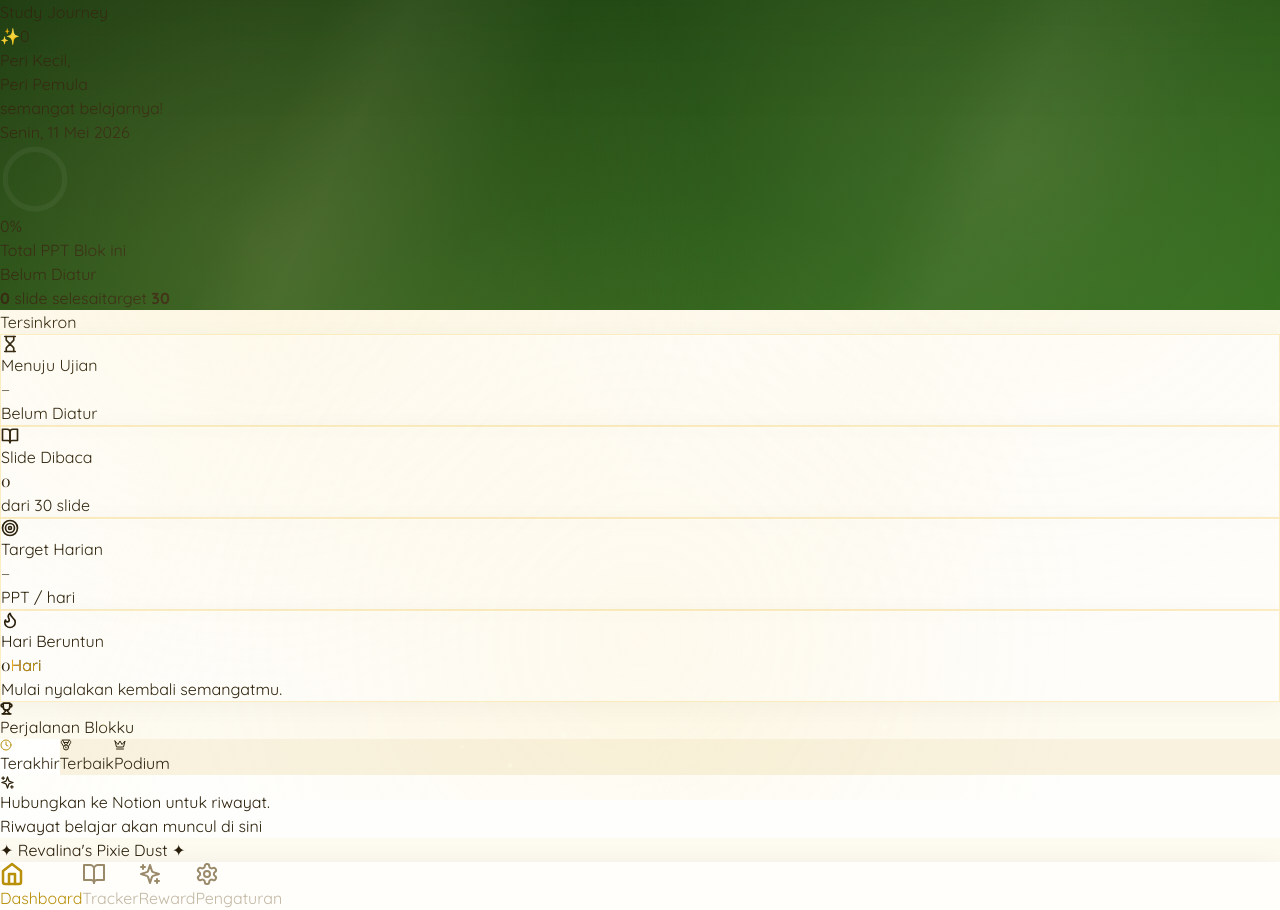
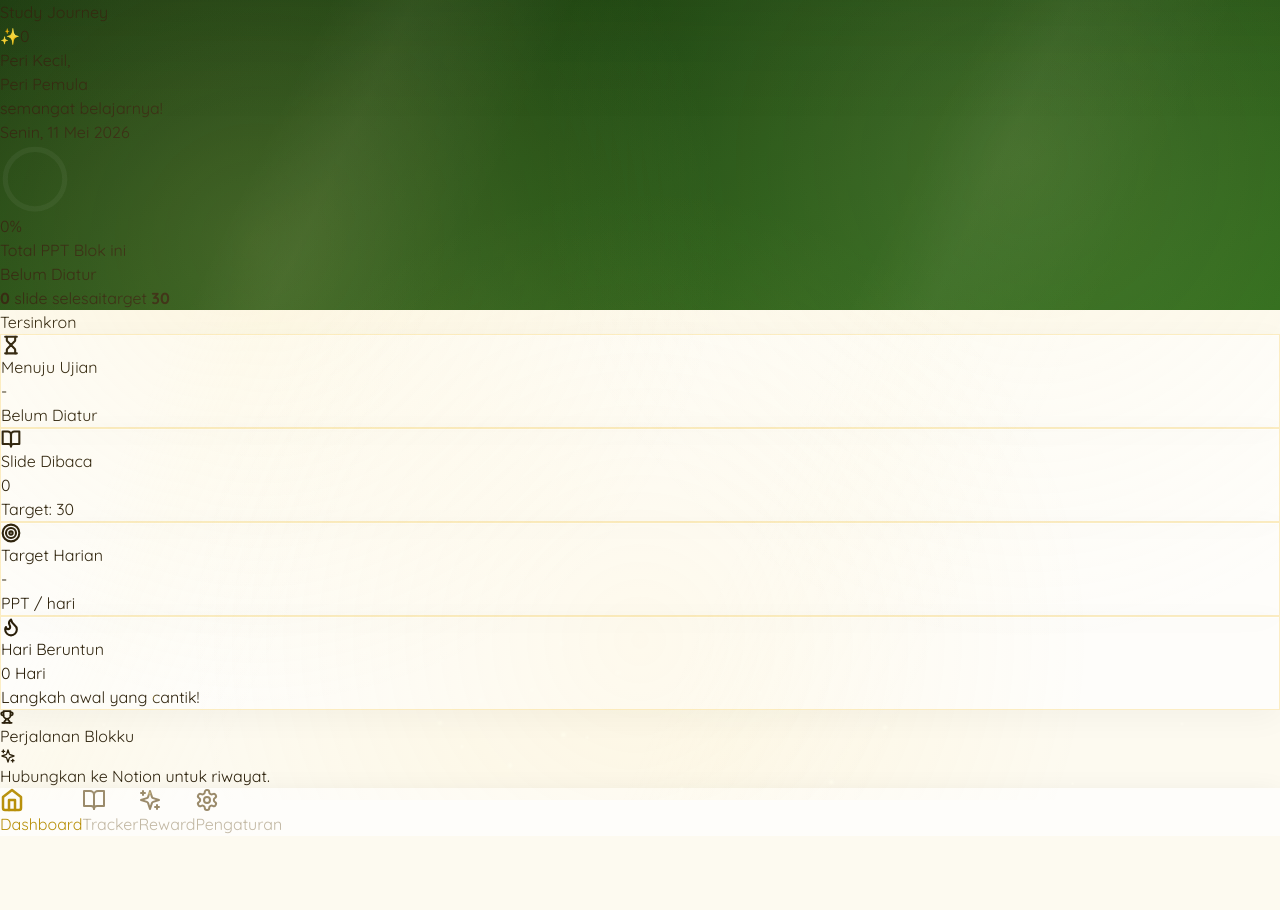
Before and after one commit to njbmaliangkay30/RevalinaStudyJournal, a React (Vite) app: page / in a window 1280 px wide. After the commit the page ends 836 px from the top, so only its background shows below. Built offline with nearby package versions, Linux system fonts and the light colour scheme; a web font is replaced by a local one.

Commit message:
Update Dashboard.tsx

```diff
--- a/src/pages/Dashboard.tsx
+++ b/src/pages/Dashboard.tsx
@@ -1,86 +1,28 @@
-import React, { useMemo, useState } from 'react';
+import React, { useMemo } from 'react';
 import { motion } from 'framer-motion';
 import { useAppStore } from '../store/useAppStore';
 import { useTranslation } from '../lib/i18n';
 import { Hourglass, BookOpen, Target, Flame, Trophy, Clock, Medal, Crown, Sparkles } from 'lucide-react';
 
-const containerVariants = {
-  hidden: { opacity: 0 },
-  visible: { opacity: 1, transition: { staggerChildren: 0.08 } }
-};
+const containerVariants = { hidden: { opacity: 0 }, visible: { opacity: 1, transition: { staggerChildren: 0.1 } } };
+const cardVariants = { hidden: { opacity: 0, y: 20 }, visible: { opacity: 1, y: 0, transition: { type: "spring", stiffness: 300, damping: 24 } } };
 
-const cardVariants = {
-  hidden: { opacity: 0, y: 18 },
-  visible: { opacity: 1, y: 0, transition: { type: "spring", stiffness: 320, damping: 26 } }
-};
+interface CardProps { title: string; value: React.ReactNode; subtitle: string; icon: React.ElementType; gradientClass: string; isHalf?: boolean; isActiveAction?: boolean; }
 
-interface CardProps {
-  title: string;
-  value: React.ReactNode;
-  subtitle: string;
-  icon: React.ElementType;
-  gradientClass: string;
-  isHalf?: boolean;
-  isActiveAction?: boolean;
-  badge?: string;
-}
-
-const FairyGlassCard: React.FC<CardProps> = ({
-  title, value, subtitle, icon: Icon, gradientClass, isHalf, isActiveAction, badge
-}) => (
-  <motion.div
-    variants={cardVariants}
-    whileHover={{ y: -4, scale: 1.02 }}
-    whileTap={{ scale: 0.975 }}
-    className={`group relative overflow-hidden rounded-[22px] p-4 backdrop-blur-xl transition-shadow duration-500 hover:shadow-2xl cursor-pointer ${
-      isHalf ? 'col-span-1' : 'col-span-2'
-    }`}
-    style={{
-      backgroundColor: 'var(--bg-card)',
-      border: '1px solid var(--border-card)',
-      boxShadow: '0 4px 24px rgba(0,0,0,0.04), inset 0 1px 0 rgba(255,255,255,0.6)',
-    }}
-  >
-    {/* Glow hover */}
-    <div className={`absolute -inset-6 opacity-0 group-hover:opacity-20 transition-opacity duration-700 blur-3xl rounded-full bg-gradient-to-br ${gradientClass} pointer-events-none`} />
-
-    {/* Header kartu */}
-    <div className="flex items-center justify-between mb-3 relative z-10">
-      <div className="flex items-center gap-2.5">
-        <div className={`flex items-center justify-center w-9 h-9 rounded-[12px] bg-gradient-to-br ${gradientClass} shadow-[inset_0_-2px_8px_rgba(0,0,0,0.2),0_4px_12px_rgba(0,0,0,0.1)]`}>
-          <Icon
-            size={18}
-            strokeWidth={isActiveAction ? 2.8 : 2.2}
-            className={`text-white drop-shadow-md ${isActiveAction ? 'animate-[bounce_2s_ease-in-out_infinite]' : ''}`}
-          />
-        </div>
-        <h3 className="text-[9px] font-bold uppercase tracking-[0.22em] text-[var(--text-soft)]">
-          {title}
-        </h3>
+const FairyGlassCard: React.FC<CardProps> = ({ title, value, subtitle, icon: Icon, gradientClass, isHalf, isActiveAction }) => (
+  <motion.div variants={cardVariants} whileHover={{ y: -4, scale: 1.02 }} whileTap={{ scale: 0.98 }}
+    className={`group relative overflow-hidden rounded-[24px] p-5 backdrop-blur-xl transition-shadow duration-500 hover:shadow-2xl cursor-pointer ${isHalf ? 'col-span-1' : 'col-span-2'}`}
+    style={{ backgroundColor: 'var(--bg-card)', border: '1px solid var(--border-card)', boxShadow: '0 8px 32px rgba(0,0,0,0.04), inset 0 1px 0 rgba(255,255,255,0.4)' }}>
+    <div className={`absolute -inset-4 opacity-0 group-hover:opacity-25 transition-opacity duration-1000 blur-2xl rounded-full bg-gradient-to-br ${gradientClass} pointer-events-none`} />
+    <div className="flex items-center gap-3 mb-4 relative z-10">
+      <div className={`flex items-center justify-center w-10 h-10 rounded-[14px] bg-gradient-to-br ${gradientClass} shadow-[inset_0_-2px_10px_rgba(0,0,0,0.2)]`}>
+        <Icon size={20} strokeWidth={isActiveAction ? 3 : 2.5} className={`text-white drop-shadow-sm ${isActiveAction ? 'animate-[bounce_2s_infinite]' : ''}`} />
       </div>
-      {badge && (
-        <span className="text-[8px] font-bold uppercase tracking-wider px-2 py-0.5 rounded-full bg-[var(--gold-pale)] text-[var(--gold-dark)] border border-[var(--gold-light)]/40">
-          {badge}
-        </span>
-      )}
+      <h3 className="text-[10px] font-bold uppercase tracking-[0.2em] text-[var(--text-soft)]">{title}</h3>
     </div>
-
-    {/* Nilai + subtitle */}
     <div className="flex flex-col relative z-10">
-      <div
-        className={`${isHalf ? 'text-[28px]' : 'text-[32px]'} font-extrabold leading-none tracking-tight flex items-baseline gap-1`}
-        style={{
-          fontFamily: 'var(--serif)',
-          background: 'linear-gradient(135deg, var(--text-dark) 0%, var(--text-mid) 100%)',
-          WebkitBackgroundClip: 'text',
-          WebkitTextFillColor: 'transparent',
-        }}
-      >
-        {value}
-      </div>
-      <div className="text-[10.5px] font-semibold mt-1.5 tracking-wide text-[var(--text-soft)]">
-        {subtitle}
-      </div>
+      <div className={`${isHalf ? 'text-[28px]' : 'text-[34px]'} font-extrabold font-sans leading-none tracking-tight flex items-baseline gap-1 bg-clip-text text-transparent bg-gradient-to-br from-[var(--text-dark)] to-[var(--text-mid)] drop-shadow-sm`}>{value}</div>
+      <div className="text-[11px] font-semibold mt-2 tracking-wide text-[var(--text-soft)]">{subtitle}</div>
     </div>
   </motion.div>
 );
@@ -88,227 +30,42 @@ const FairyGlassCard: React.FC<CardProps> = ({
 export const Dashboard: React.FC = () => {
   const { t } = useTranslation();
   const { slides, target, blockEnd, pptDots } = useAppStore();
-  const [activeLeaderTab, setActiveLeaderTab] = useState<'recent' | 'best' | 'podium'>('recent');
-
   const doneCount = pptDots.filter(d => d.done).length;
 
   const examInfo = useMemo(() => {
-    if (!blockEnd) return {
-      val: "–", lbl: t('lbl_not_set'),
-      gradientClass: "from-gray-400 to-gray-500",
-      pacingVal: "–", pacingLbl: "PPT / hari",
-      isActive: false, badge: undefined,
-    };
-
-    const today = new Date(); today.setHours(0, 0, 0, 0);
-    const examDate = new Date(blockEnd); examDate.setHours(0, 0, 0, 0);
+    if (!blockEnd) return { val: "-", lbl: t('lbl_not_set'), gradientClass: "from-gray-400 to-gray-500", pacingVal: "-", pacingLbl: "PPT / hari", isActive: false };
+    const today = new Date(); today.setHours(0, 0, 0, 0); const examDate = new Date(blockEnd); examDate.setHours(0, 0, 0, 0);
     const diffDays = Math.ceil((examDate.getTime() - today.getTime()) / (1000 * 60 * 60 * 24));
     const sisaSlide = Math.max(0, target - doneCount);
 
-    if (diffDays > 0) {
-      return {
-        val: `${diffDays}`,
-        lbl: t('lbl_until_exam'),
-        gradientClass: diffDays > 7
-          ? "from-[#8ab4f8] to-[#3a5fc0]"
-          : diffDays > 3
-          ? "from-[#f5c842] to-[#e8a020]"
-          : "from-[#ff8a8a] to-[#e85050]",
-        pacingVal: sisaSlide > 0 ? Math.ceil(sisaSlide / diffDays).toString() : "✓",
-        pacingLbl: sisaSlide > 0 ? t('lbl_ppt_day') : "Selesai!",
-        isActive: diffDays <= 3,
-        badge: diffDays <= 3 ? "Mendesak!" : diffDays <= 7 ? "Segera" : undefined,
-      };
-    }
-
-    return {
-      val: "✓", lbl: t('lbl_exam_passed'),
-      gradientClass: "from-[#8ab4f8] to-[#3a5fc0]",
-      pacingVal: "✓", pacingLbl: "Misi selesai.",
-      isActive: false, badge: "Selesai",
-    };
+    if (diffDays > 0) return { val: `${diffDays} ${t('lbl_day')}`, lbl: t('lbl_until_exam'), gradientClass: diffDays > 3 ? "from-[#f5c842] to-[#e8a020]" : "from-[#ff8a8a] to-[#e85050]", pacingVal: sisaSlide > 0 ? Math.ceil(sisaSlide / diffDays).toString() : "Selesai", pacingLbl: sisaSlide > 0 ? t('lbl_ppt_day') : "Kerja bagus!", isActive: diffDays <= 3 };
+    else if (diffDays === 0) return { val: t('lbl_today'), lbl: t('lbl_show_wings'), gradientClass: "from-[#ff8a8a] to-[#e85050]", pacingVal: sisaSlide.toString(), pacingLbl: t('lbl_ppt_more'), isActive: true };
+    return { val: t('lbl_over'), lbl: t('lbl_exam_passed'), gradientClass: "from-[#8ab4f8] to-[#3a5fc0]", pacingVal: "Selesai", pacingLbl: "Misi selesai", isActive: false };
   }, [blockEnd, target, doneCount, t]);
 
   const streakInfo = useMemo(() => {
-    let streak = 0;
-    const d = new Date();
-    const fmt = (date: Date) => date.toISOString().split("T")[0];
-    const todayStr = fmt(d);
-    const yd = new Date(d); yd.setDate(yd.getDate() - 1);
-    const currStr = slides[todayStr] > 0 ? todayStr : slides[fmt(yd)] > 0 ? fmt(yd) : null;
-
-    if (currStr) {
-      const td = new Date(currStr + "T00:00:00");
-      while (slides[fmt(td)] > 0) { streak++; td.setDate(td.getDate() - 1); }
-    }
-
-    let gradientClass: string, subTxt: string;
-    if (streak >= 5)      { gradientClass = "from-[#ff7e5f] to-[#e85050]"; subTxt = t('lbl_streak_fire'); }
-    else if (streak >= 3) { gradientClass = "from-[#f5c842] to-[#e8a020]"; subTxt = t('lbl_streak_amber'); }
-    else if (streak > 0)  { gradientClass = "from-[#8ab4f8] to-[#3a5fc0]"; subTxt = t('lbl_streak_blue'); }
-    else                  { gradientClass = "from-gray-400 to-gray-500";    subTxt = t('lbl_streak_none'); }
-
-    return { streak, gradientClass, subTxt, isActive: streak >= 3 };
+    let streak = 0; const d = new Date(); const fmtISO = (date: Date) => date.toISOString().split("T")[0];
+    let currStr = slides[fmtISO(d)] > 0 ? fmtISO(d) : null;
+    if (currStr) { let tempD = new Date(currStr); while (slides[fmtISO(tempD)] > 0) { streak++; tempD.setDate(tempD.getDate() - 1); } }
+    return { streak, gradientClass: streak >= 3 ? "from-[#ff7e5f] to-[#e85050]" : "from-[#8ab4f8] to-[#3a5fc0]", subTxt: streak >= 3 ? t('lbl_streak_fire') : t('lbl_streak_blue'), isActive: streak >= 3 };
   }, [slides, t]);
 
-  const leaderTabs: { id: 'recent' | 'best' | 'podium'; icon: React.ElementType; label: string }[] = [
-    { id: 'recent', icon: Clock,  label: t('lb_tab_recent') },
-    { id: 'best',   icon: Medal,  label: t('lb_tab_best')   },
-    { id: 'podium', icon: Crown,  label: t('lb_tab_podium') },
-  ];
-
-  const leaderEmptyState = {
-    recent: { icon: Sparkles, title: t('lb_no_notion'), sub: "Riwayat belajar akan muncul di sini" },
-    best:   { icon: Medal,    title: "Rekor terbaikmu akan tercatat", sub: "Mulai belajar untuk mengisi papan ini!" },
-    podium: { icon: Crown,    title: "Podiummu menunggumu! 🏆", sub: "Konsistensi adalah kuncinya" },
-  };
-  const { icon: LeaderIcon, title: leaderTitle, sub: leaderSub } = leaderEmptyState[activeLeaderTab];
-
   return (
-    <motion.div variants={containerVariants} initial="hidden" animate="visible" className="flex flex-col gap-3">
-
-      {/* ── Grid kartu utama ── */}
-      <div className="grid grid-cols-2 gap-3">
-
-        {/* Menuju Ujian — full width */}
-        <FairyGlassCard
-          title={t('db_exam_lbl')}
-          value={
-            <>
-              {examInfo.val}
-              {examInfo.val !== "–" && examInfo.val !== "✓" && (
-                <span
-                  className="text-[16px] font-semibold ml-1"
-                  style={{ fontFamily: 'var(--sans)', WebkitTextFillColor: 'var(--text-soft)' }}
-                >
-                  hari
-                </span>
-              )}
-            </>
-          }
-          subtitle={examInfo.lbl}
-          icon={Hourglass}
-          gradientClass={examInfo.gradientClass}
-          isHalf={false}
-          isActiveAction={examInfo.isActive}
-          badge={examInfo.badge}
-        />
-
-        {/* Slide Dibaca */}
-        <FairyGlassCard
-          title={t('db_read_lbl')}
-          value={doneCount}
-          subtitle={`dari ${target} slide`}
-          icon={BookOpen}
-          gradientClass="from-[#f5c842] to-[#b8900a]"
-          isHalf={true}
-        />
-
-        {/* Target Harian */}
-        <FairyGlassCard
-          title={t('db_daily_lbl')}
-          value={examInfo.pacingVal}
-          subtitle={examInfo.pacingLbl}
-          icon={Target}
-          gradientClass="from-[#8dc95a] to-[#2e6b1a]"
-          isHalf={true}
-        />
-
-        {/* Hari Beruntun — full width */}
-        <FairyGlassCard
-          title={t('db_streak_lbl')}
-          value={
-            <>
-              {streakInfo.streak}
-              <span
-                className="text-[17px] ml-1 font-bold"
-                style={{
-                  fontFamily: 'var(--sans)',
-                  background: 'linear-gradient(90deg, var(--amber), var(--gold-dark))',
-                  WebkitBackgroundClip: 'text',
-                  WebkitTextFillColor: 'transparent',
-                }}
-              >
-                {t('db_streak_day')}
-              </span>
-            </>
-          }
-          subtitle={streakInfo.subTxt}
-          icon={Flame}
-          gradientClass={streakInfo.gradientClass}
-          isHalf={false}
-          isActiveAction={streakInfo.isActive}
-        />
+    <motion.div variants={containerVariants} initial="hidden" animate="visible" className="flex flex-col gap-4">
+      <div className="grid grid-cols-2 gap-4">
+        <FairyGlassCard title={t('db_exam_lbl')} value={examInfo.val} subtitle={examInfo.lbl} icon={Hourglass} gradientClass={examInfo.gradientClass} isHalf={false} isActiveAction={examInfo.isActive} />
+        <FairyGlassCard title={t('db_read_lbl')} value={doneCount} subtitle={`${t('db_read_tgt')} ${target}`} icon={BookOpen} gradientClass="from-[#f5c842] to-[#b8900a]" isHalf={true} />
+        <FairyGlassCard title={t('db_daily_lbl')} value={examInfo.pacingVal} subtitle={examInfo.pacingLbl} icon={Target} gradientClass="from-[#8dc95a] to-[#2e6b1a]" isHalf={true} />
+        <FairyGlassCard title={t('db_streak_lbl')} value={<>{streakInfo.streak} <span className="text-xl ml-1 text-[var(--amber)]">{t('db_streak_day')}</span></>} subtitle={streakInfo.subTxt} icon={Flame} gradientClass={streakInfo.gradientClass} isHalf={false} isActiveAction={streakInfo.isActive} />
       </div>
 
-      {/* ── Leaderboard ── */}
-      <motion.div variants={cardVariants} className="mt-1">
-
-        {/* Section header */}
-        <div className="flex items-center gap-2.5 mb-3 px-1">
-          <div className="p-1.5 rounded-[10px] bg-[var(--gold-pale)] border border-[var(--gold-light)]/50 shadow-inner">
-            <Trophy size={13} className="text-[var(--gold-dark)]" strokeWidth={3} />
-          </div>
-          <h2 className="text-[10px] font-bold tracking-[0.22em] uppercase text-[var(--text-soft)]">
-            {t('lb_title')}
-          </h2>
-          <div className="flex-1 h-px bg-gradient-to-r from-[var(--gold-light)] to-transparent opacity-40" />
+      <motion.div variants={cardVariants} className="mt-4">
+        <div className="flex items-center gap-3 mb-4 px-1"><Trophy size={14} className="text-[var(--gold-dark)]" strokeWidth={3} /><h2 className="text-[11px] font-bold uppercase text-[var(--text-soft)]">{t('lb_title')}</h2><div className="flex-1 h-px bg-[var(--gold-light)] opacity-60 ml-2"></div></div>
+        <div className="min-h-[85px] flex flex-col items-center justify-center rounded-[24px] border-2 border-dashed border-[var(--border-card)] bg-[var(--bg-input)]">
+          <Sparkles size={16} className="text-[var(--gold-dark)] mb-2"/>
+          <span className="text-[11px] font-semibold text-[var(--text-soft)]">{t('lb_no_notion')}</span>
         </div>
-
-        {/* Tab switcher — fungsional */}
-        <div
-          className="flex gap-1.5 p-1.5 rounded-[16px] mb-3 border"
-          style={{ backgroundColor: 'var(--bg-tab)', borderColor: 'var(--border-card)' }}
-        >
-          {leaderTabs.map(({ id, icon: Icon, label }) => {
-            const isActive = activeLeaderTab === id;
-            return (
-              <button
-                key={id}
-                onClick={() => setActiveLeaderTab(id)}
-                className={`flex items-center justify-center gap-1 flex-1 py-2 text-[10px] font-bold rounded-[12px] transition-all duration-200 ${
-                  isActive
-                    ? 'shadow-[0_3px_10px_rgba(0,0,0,0.07)] text-[var(--text-dark)]'
-                    : 'text-[var(--text-soft)] hover:bg-white/25'
-                }`}
-                style={isActive ? { backgroundColor: 'var(--bg-card-solid)' } : {}}
-              >
-                <Icon size={12} style={{ color: isActive ? 'var(--gold-dark)' : undefined }} />
-                {label}
-              </button>
-            );
-          })}
-        </div>
-
-        {/* Empty state per tab */}
-        <motion.div
-          key={activeLeaderTab}
-          initial={{ opacity: 0, y: 6 }}
-          animate={{ opacity: 1, y: 0 }}
-          transition={{ duration: 0.2 }}
-          className="rounded-[20px] border-2 border-dashed overflow-hidden"
-          style={{ borderColor: 'var(--border-card)', backgroundColor: 'var(--bg-input)' }}
-        >
-          <div className="flex flex-col items-center justify-center gap-2 py-7 px-4">
-            <div className="p-2.5 bg-[var(--gold-pale)] rounded-full border border-[var(--gold-light)]/30">
-              <LeaderIcon size={15} className="text-[var(--gold-dark)]" />
-            </div>
-            <p className="text-[11px] font-semibold text-[var(--text-soft)] text-center leading-relaxed">
-              {leaderTitle}
-            </p>
-            <p className="text-[9px] text-[var(--text-soft)] opacity-45 text-center">
-              {leaderSub}
-            </p>
-          </div>
-        </motion.div>
       </motion.div>
-
-      {/* Footer */}
-      <div className="text-center py-3 mt-1">
-        <span className="text-[9px] font-bold tracking-widest text-[var(--text-soft)] uppercase opacity-25">
-          ✦ Revalina's Pixie Dust ✦
-        </span>
-      </div>
     </motion.div>
   );
 };
```
